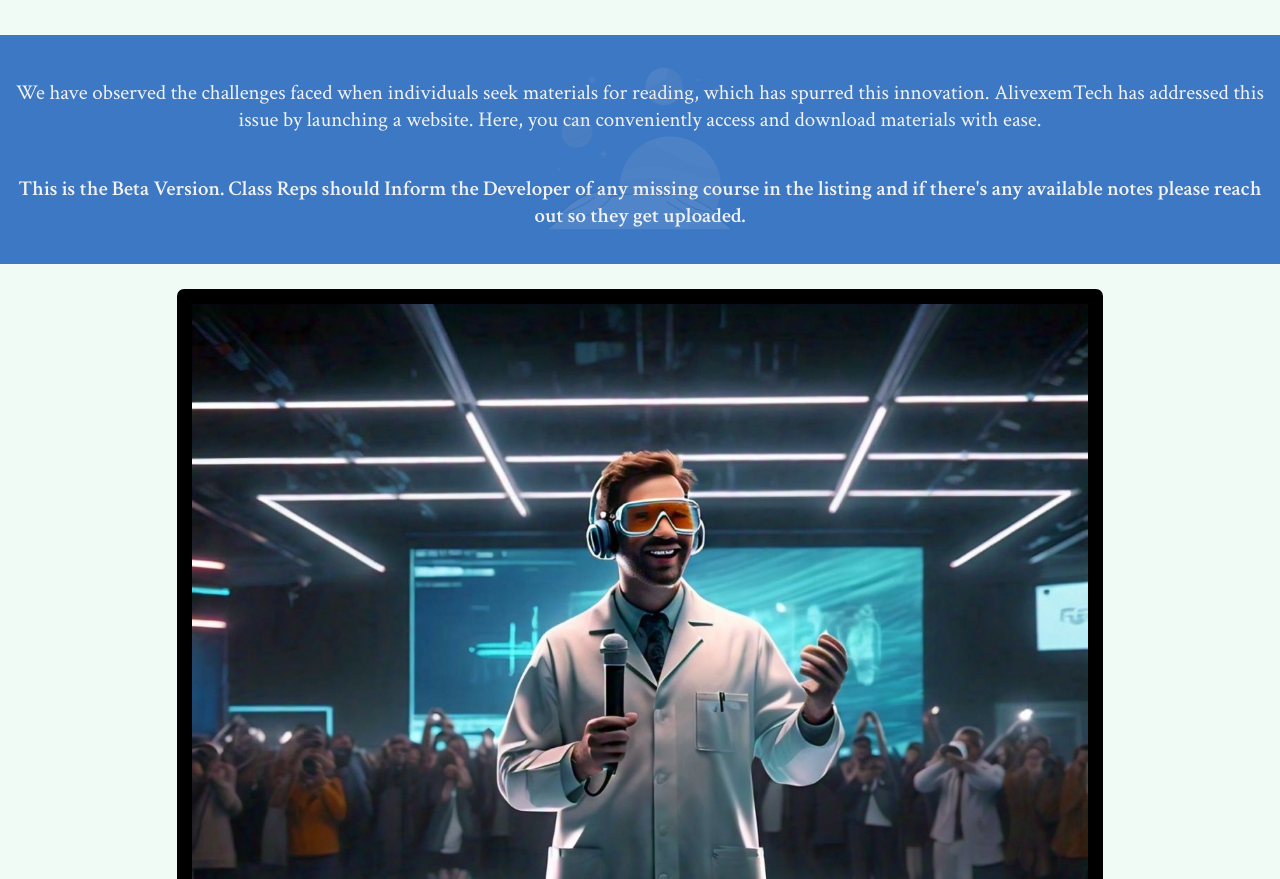
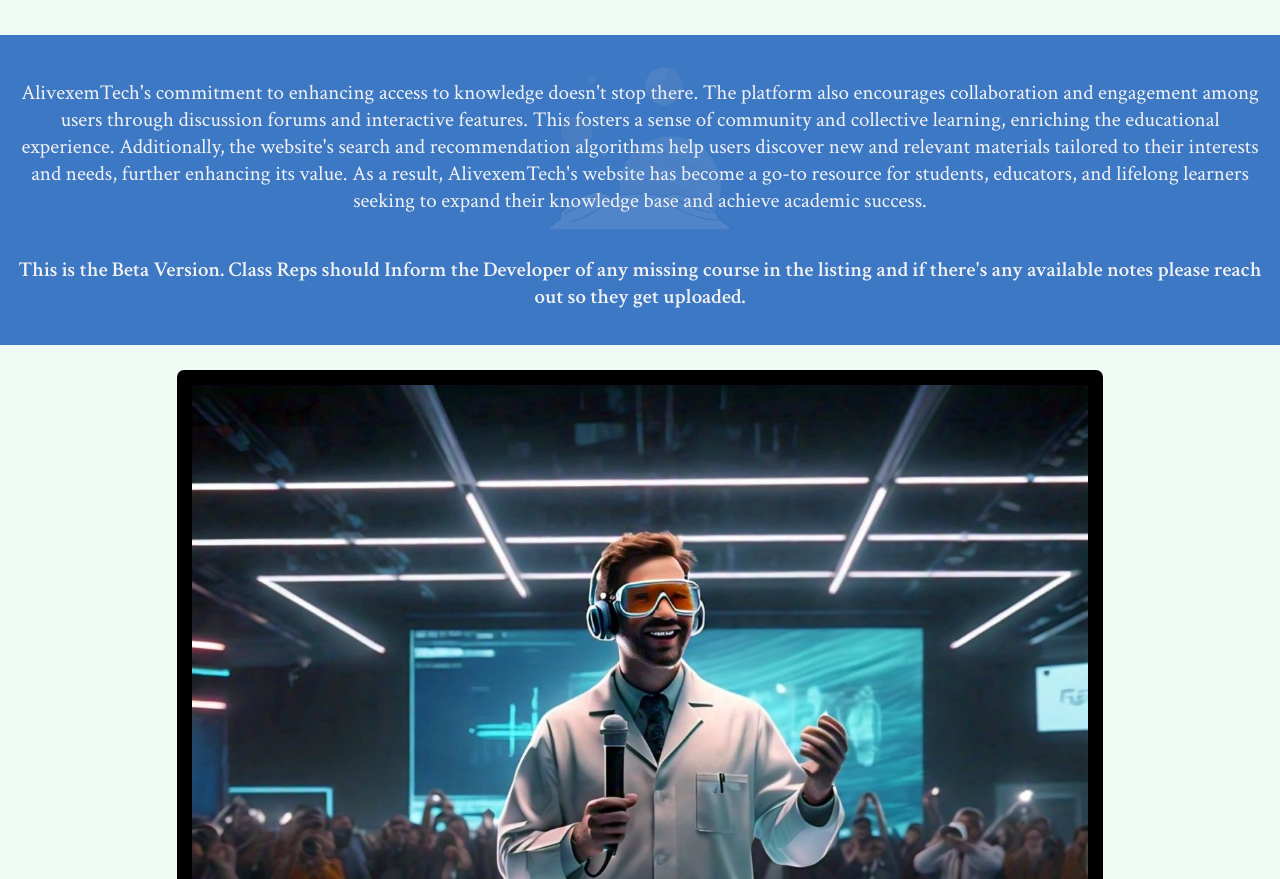
Before and after one commit to Alivexem/schoolNotes, a plain HTML site: page index.html in a window 1280 px wide. Shown: the part 1076-1955 px from the top of the page. Drawn offline with Linux system fonts and the light colour scheme; a web font is replaced by a local one.

Commit message:
Update index.html

```diff
--- a/index.html
+++ b/index.html
@@ -37,7 +37,7 @@
          <main>
              <div class="main">
                  <img style="opacity: 0.1;" src="back.webp" height="200" width="200" alt="">
-                 <p style="text-align: center; margin-top: -170px; color: #F2F2F2; font-family: 'Crimson Text', serif; ">We have observed the challenges faced when individuals seek materials for reading, which has spurred this innovation. AlivexemTech has addressed this issue by launching a website. Here, you can conveniently access and download materials with ease.</p>
+                 <p style="text-align: center; margin-top: -170px; color: #F2F2F2; font-family: 'Crimson Text', serif; ">AlivexemTech's commitment to enhancing access to knowledge doesn't stop there. The platform also encourages collaboration and engagement among users through discussion forums and interactive features. This fosters a sense of community and collective learning, enriching the educational experience. Additionally, the website's search and recommendation algorithms help users discover new and relevant materials tailored to their interests and needs, further enhancing its value. As a result, AlivexemTech's website has become a go-to resource for students, educators, and lifelong learners seeking to expand their knowledge base and achieve academic success.</p>
              </div>
              <p style="text-align: center; font-weight: bold;">This is the Beta Version. Class Reps should Inform the <b>Developer</b> of any missing course in the listing and if there's any available notes please reach out so they get uploaded.</p>
 
```
